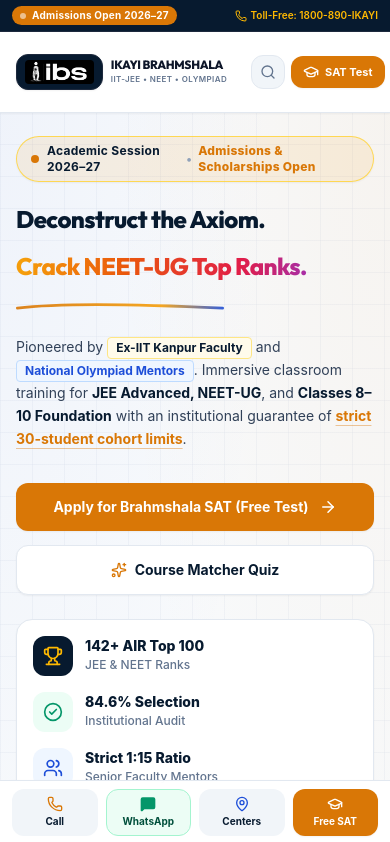
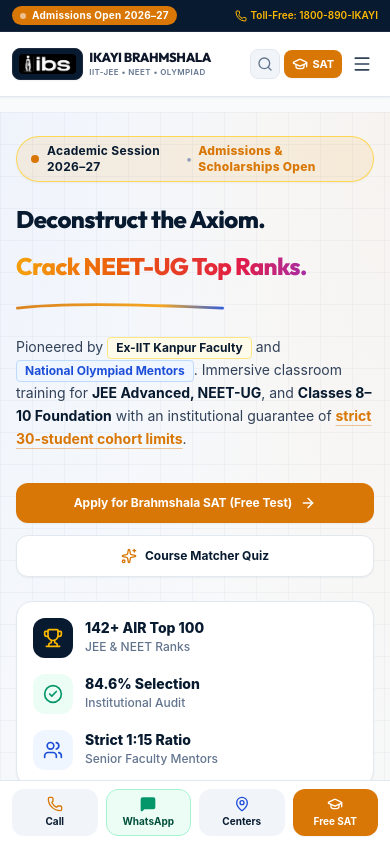
Before and after one commit to Abhimishra68/ikayi-brahmshala, a React (Vite) app: page / in a window 390 px wide. Shown: the top 842 px of the page. Built offline with nearby package versions, Linux system fonts and the light colour scheme.

Commit message:
Comprehensive mobile responsiveness overhaul down to 320px screens

```diff
--- a/src/components/Header.tsx
+++ b/src/components/Header.tsx
@@ -75,22 +75,22 @@
       </div>
 
       {/* Main Navigation Bar */}
-      <div className="h-20 max-w-[1536px] mx-auto px-4 sm:px-6 lg:px-10 2xl:px-12 flex items-center justify-between gap-6">
+      <div className="h-16 sm:h-20 max-w-[1536px] mx-auto px-3 sm:px-6 lg:px-10 2xl:px-12 flex items-center justify-between gap-2 sm:gap-6">
 
         {/* Brand Logo */}
-        <a href="#" className="flex items-center gap-2 sm:gap-3 shrink-0 group">
-          <div className="h-9 sm:h-11 px-2 sm:px-2.5 py-1 rounded-xl bg-[#071A2F] flex items-center justify-center shadow-xs border border-slate-800 group-hover:scale-[1.02] transition-transform">
+        <a href="#" className="flex items-center gap-1.5 sm:gap-3 shrink-0 group">
+          <div className="h-8 sm:h-11 px-1.5 sm:px-2.5 py-1 rounded-lg sm:rounded-xl bg-[#071A2F] flex items-center justify-center shadow-xs border border-slate-800 group-hover:scale-[1.02] transition-transform shrink-0">
             <img
               src={ibsLogo}
               alt="Ikayi Brahmshala (IBS) Logo"
-              className="h-6 sm:h-8 w-auto object-contain rounded"
+              className="h-5 sm:h-8 w-auto object-contain rounded"
             />
           </div>
-          <div>
-            <div className="font-extrabold text-xs xs:text-base sm:text-xl tracking-tight text-[#0F172A] leading-none mb-0.5 sm:mb-1 font-['Outfit']">
+          <div className="shrink-0">
+            <div className="font-extrabold text-[13px] xs:text-base sm:text-xl tracking-tight text-[#0F172A] leading-none mb-0.5 sm:mb-1 font-['Outfit']">
               IKAYI BRAHMSHALA
             </div>
-            <div className="text-[8px] xs:text-[9px] sm:text-[10px] text-slate-500 font-semibold tracking-wider uppercase">
+            <div className="text-[8px] sm:text-[10px] text-slate-500 font-semibold tracking-wider uppercase">
               IIT-JEE • NEET • Olympiad
             </div>
           </div>
@@ -121,12 +121,12 @@
         </nav>
 
         {/* Right Action Cluster */}
-        <div className="flex items-center gap-1.5 sm:gap-3 shrink-0">
+        <div className="flex items-center gap-1 sm:gap-3 shrink-0">
 
           {/* Quick Search Button */}
           <button
             onClick={onOpenSearch}
-            className="p-2 sm:px-3.5 sm:py-2.5 rounded-xl text-slate-600 hover:text-[#0F172A] bg-slate-100 hover:bg-slate-200 border border-slate-200 transition-all text-xs font-semibold flex items-center gap-2"
+            className="p-1.5 sm:px-3.5 sm:py-2.5 rounded-lg sm:rounded-xl text-slate-600 hover:text-[#0F172A] bg-slate-100 hover:bg-slate-200 border border-slate-200 transition-all text-xs font-semibold flex items-center gap-2"
             title="Search Courses & Exam Info (Ctrl+K)"
           >
             <Search className="w-4 h-4 text-slate-500" />
@@ -139,20 +139,20 @@
           {/* Primary Action CTA Button */}
           <button
             onClick={onOpenDemoModal}
-            className="px-3 py-2 sm:px-5 sm:py-2.5 rounded-xl bg-[#D97706] hover:bg-[#B45309] active:scale-95 text-white font-bold text-xs sm:text-sm transition-all shadow-xs flex items-center gap-1.5 sm:gap-2"
+            className="px-2 py-1.5 xs:px-3 xs:py-2 sm:px-5 sm:py-2.5 rounded-lg sm:rounded-xl bg-[#D97706] hover:bg-[#B45309] active:scale-95 text-white font-bold text-[11px] sm:text-sm transition-all shadow-xs flex items-center gap-1 sm:gap-2"
           >
-            <GraduationCap className="w-4 h-4 sm:w-4.5 sm:h-4.5 text-white" />
-            <span className="hidden sm:inline">Book SAT Test</span>
-            <span className="inline sm:hidden text-[11px]">SAT Test</span>
+            <GraduationCap className="w-4 h-4 sm:w-4.5 sm:h-4.5 text-white shrink-0" />
+            <span className="hidden min-[420px]:inline">Book SAT Test</span>
+            <span className="inline min-[420px]:hidden">SAT</span>
           </button>
 
           {/* Mobile Menu Button */}
           <button
             onClick={() => setMobileMenuOpen(!mobileMenuOpen)}
-            className="p-2 text-slate-700 hover:bg-slate-100 rounded-xl lg:hidden"
+            className="p-1.5 text-slate-700 hover:bg-slate-100 rounded-lg sm:rounded-xl lg:hidden"
             aria-label="Toggle navigation menu"
           >
-            {mobileMenuOpen ? <X className="w-6 h-6" /> : <Menu className="w-6 h-6" />}
+            {mobileMenuOpen ? <X className="w-5 h-5 sm:w-6 sm:h-6" /> : <Menu className="w-5 h-5 sm:w-6 sm:h-6" />}
           </button>
 
         </div>
--- a/src/components/Hero.tsx
+++ b/src/components/Hero.tsx
@@ -97,20 +97,20 @@
             </p>
 
             {/* Dual CTAs */}
-            <div className="flex flex-col sm:flex-row items-stretch sm:items-center gap-3.5 w-full sm:w-auto pt-2">
+            <div className="flex flex-col xs:flex-row items-stretch xs:items-center gap-3 w-full sm:w-auto pt-2">
               <button
                 onClick={() => onOpenDemoModal()}
-                className="btn-primary-gold inline-flex items-center justify-center gap-2.5 px-7 py-3.5 rounded-xl font-bold text-sm sm:text-base shadow-xs"
+                className="btn-primary-gold inline-flex items-center justify-center gap-2 px-5 sm:px-7 py-3 sm:py-3.5 rounded-xl font-bold text-xs sm:text-base shadow-xs"
               >
                 <span>Apply for Brahmshala SAT (Free Test)</span>
-                <ArrowRight className="w-4.5 h-4.5" />
+                <ArrowRight className="w-4 h-4 sm:w-4.5 sm:h-4.5 shrink-0" />
               </button>
 
               <button
                 onClick={onOpenQuiz}
-                className="btn-secondary-white inline-flex items-center justify-center gap-2 px-6 py-3.5 rounded-xl font-bold text-sm sm:text-base shadow-xs"
+                className="btn-secondary-white inline-flex items-center justify-center gap-2 px-5 sm:px-6 py-3 sm:py-3.5 rounded-xl font-bold text-xs sm:text-base shadow-xs"
               >
-                <Sparkles className="w-4 h-4 text-[#D97706]" />
+                <Sparkles className="w-4 h-4 text-[#D97706] shrink-0" />
                 <span>Course Matcher Quiz</span>
               </button>
             </div>
```
